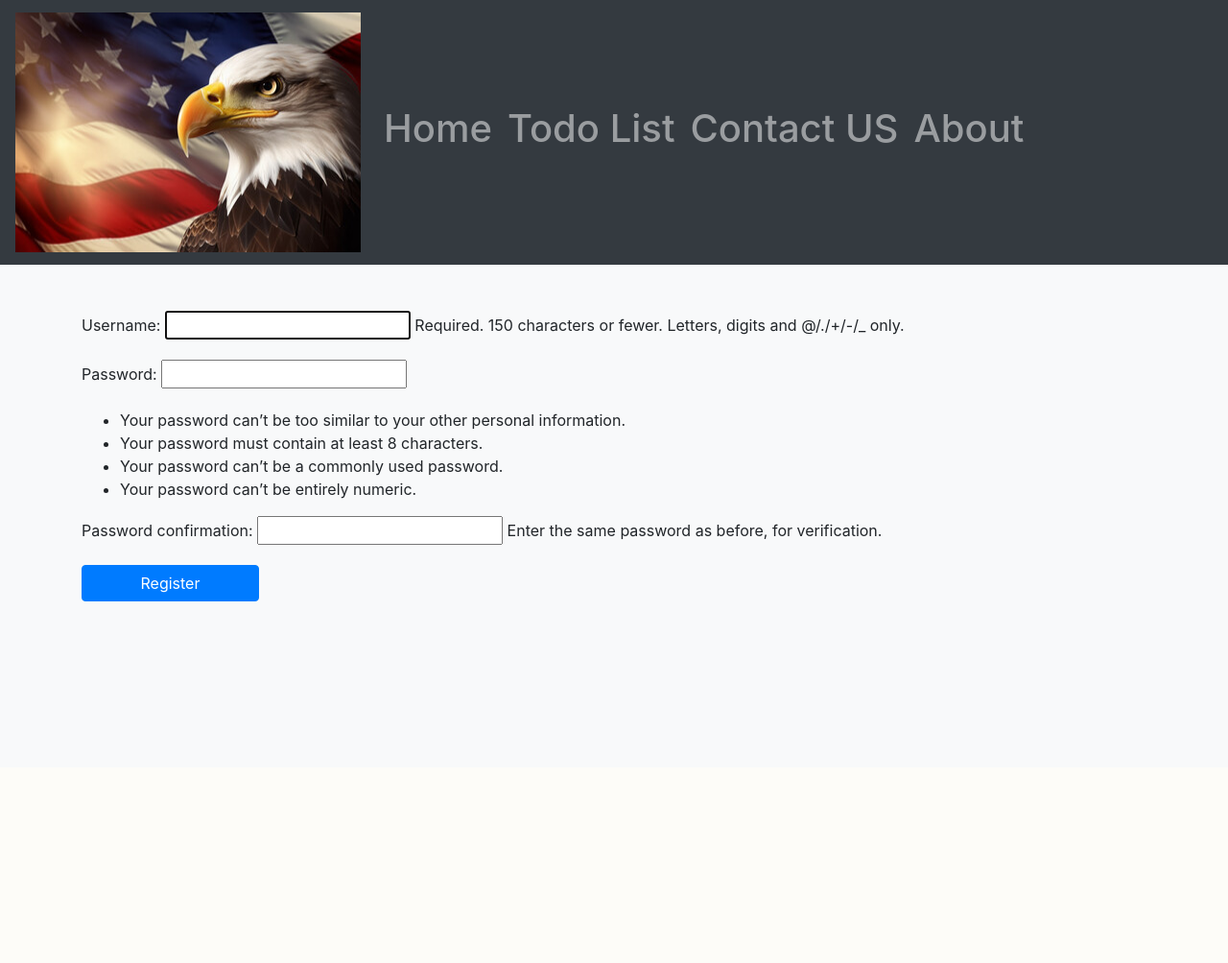
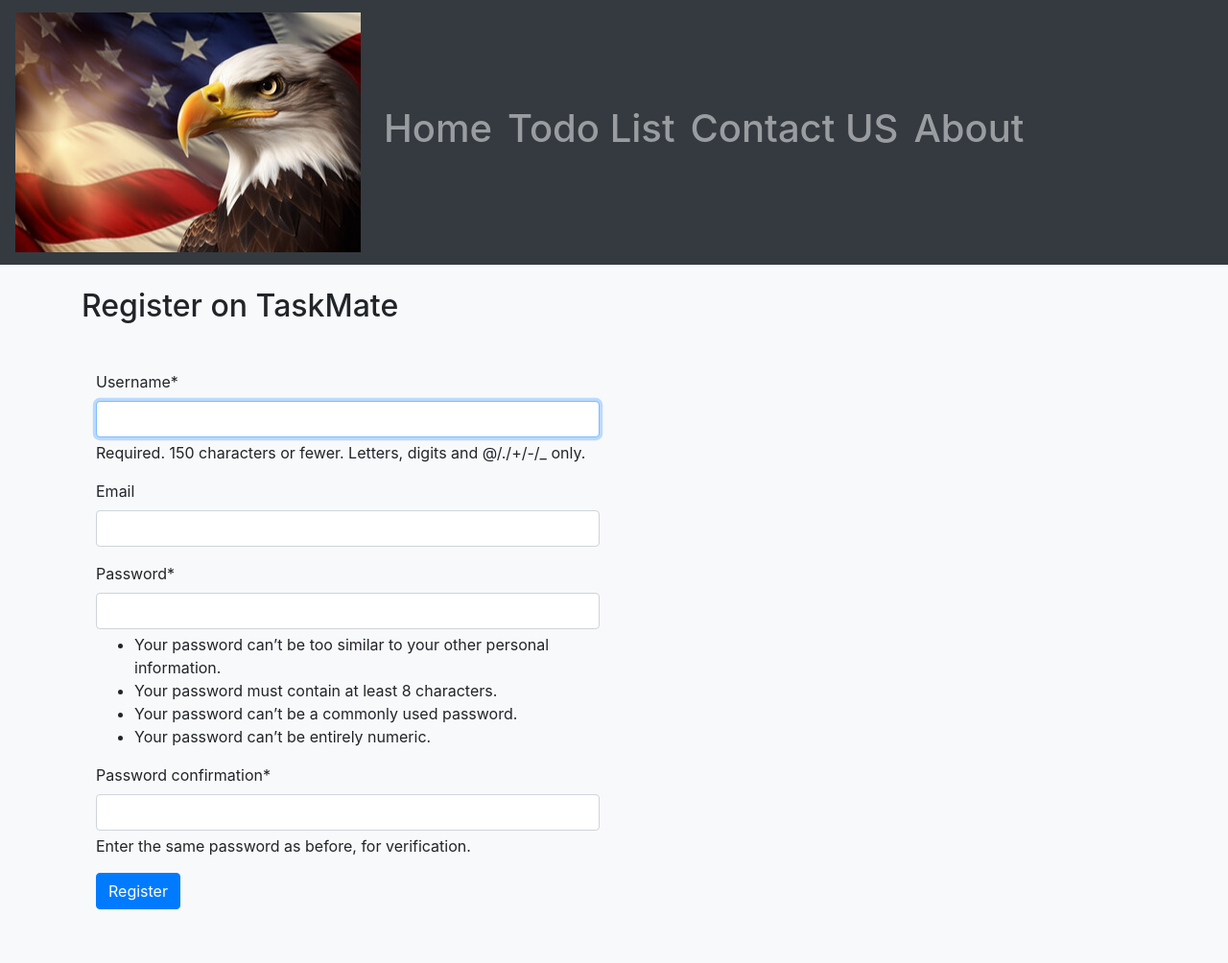
Before and after one commit to nelsonsWorld/taskmate, a Django app: page /account/register in a window 1280 px wide. Shown: the whole page at 96% size. Before the commit the page ends 627 px from the top, so only its background shows below. Run offline with Django 5.2, Linux system fonts and the light colour scheme; some libraries are stand-ins or nearby versions.

Commit message:
Finished registration process

```diff
--- a/taskmate/taskmate/settings.py
+++ b/taskmate/taskmate/settings.py
@@ -40,6 +40,8 @@ INSTALLED_APPS = [
     'django.contrib.staticfiles',
     'todolist_app',
     'users_app',
+    'crispy_forms',
+    'crispy_bootstrap5',
 ]
 
 MIDDLEWARE = [
@@ -121,6 +123,9 @@ USE_TZ = True
 STATIC_URL = 'static/'
 STATICFILES_DIRS = [os.path.join(BASE_DIR, 'static')]
 
+CRISPY_TEMPLATE_PACK = "bootstrap5"
+CRISPY_ALLOWED_TEMPLATE_PACKS="bootstrap5"
+
 # Default primary key field type
 # https://docs.djangoproject.com/en/5.0/ref/settings/#default-auto-field
 
--- a/taskmate/todolist_app/templates/contact.html
+++ b/taskmate/todolist_app/templates/contact.html
@@ -8,6 +8,6 @@
 
 {% block content %}
   <div class="container">
-    <h1>{{ contact_text }}</h1>
+    <h1>{{ contact_tasks }}</h1>
   </div>
 {% endblock content %}
--- /dev/null
+++ b/taskmate/users_app/forms.py
@@ -0,0 +1,10 @@
+from django import forms
+from django.contrib.auth.forms import UserCreationForm
+from django.contrib.auth.models import User
+
+class CustomRegisterForm(UserCreationForm):
+    email = forms.EmailField(required=False) #Making it true would make it mandatory
+
+    class Meta:
+        model = User
+        fields = ['username', 'email', 'password1', 'password2']
--- a/taskmate/users_app/templates/register.html
+++ b/taskmate/users_app/templates/register.html
@@ -1,19 +1,34 @@
 {% extends 'base.html' %}
+{% load crispy_forms_tags %}
 
 {% block title %}
     <title>This is the register page!</title>
 {% endblock title %}
 
+{% block content %}
+</br>
+    <div class="container">
+    <h2>Register on TaskMate</h2>
+
+        {% if messages %}
+            {% for message in messages %}
+            <div class="alert alert-info alert-dismissible fade show" role="alert">
+                {{ message }}
+            <button type="button" class="close" data-dismiss="alert" aria-label="Close">
+                <span aria-hidden="true">&times;</span>
+            </button>
+            </div>
+            {% endfor %}
+        {% endif %}
 
 
-{% block content %}
-  <div class="container">
-        <form method = "POST" class="mt-5">
-            {% csrf_token %}
-            {{ register_form.as_p }}
-            <button type="submit" class="btn btn-primary col-lg-2">Register</button>
-        </form>
+            <form method = "POST" class="mt-5 col-6">
+                {% csrf_token %}
+                <!-- Need to figure out why no e-mail present -->
+                {{ register_form|crispy }}
+                <button type="submit" class="btn btn-primary mb-5">Register</button>
+            </form>
 
-  </div>
+        </div>
 {% endblock content %}    <h1>{{ welcome_text }}</h1>
 </div>
--- a/taskmate/users_app/views.py
+++ b/taskmate/users_app/views.py
@@ -1,10 +1,20 @@
-from django.shortcuts import render
+from django.shortcuts import render, redirect
 from django.contrib.auth.forms import UserCreationForm #Class names use capitals and functions use lowercase.
+from django.contrib import messages
+from .forms import CustomRegisterForm
+
 # from django.http import HttpResponse
 # Create your views here.
 
 
 def register(request):
-    register_form = UserCreationForm()
-  #  return HttpResponse("Users_app working!")
+    if request.method=="POST":
+        register_form = CustomRegisterForm(request.POST)
+        if register_form.is_valid():
+            register_form.save()
+            messages.success(request, ("New User Account Created, Login To Get Started!"))
+            return redirect('register')
+    else:
+        register_form = CustomRegisterForm()
+    #  return HttpResponse("Users_app working!")
     return render(request, 'register.html', {'register_form': register_form})
```
Also changed, not shown: taskmate/db.sqlite3.
